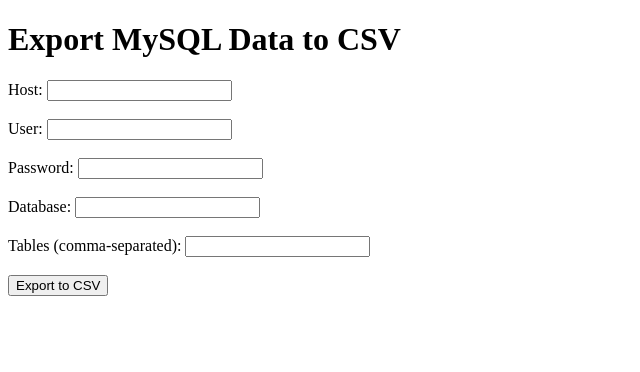
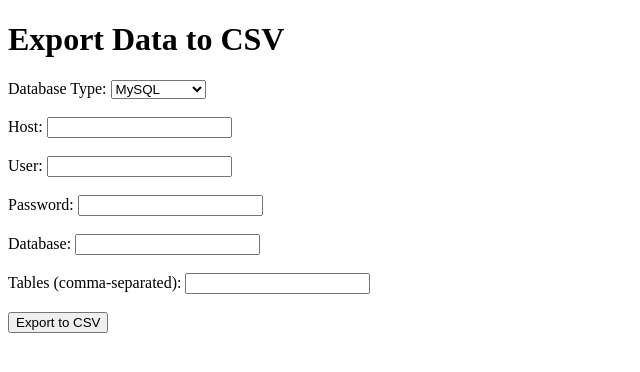
Before and after one commit to srikantsingh673/DataMate, a Flask app: page /export in a window 1280 px wide. Shown: the top 372 px of the page, without its empty margins (0-640 px from the left). Run offline with Flask 3, Linux system fonts and the light colour scheme; some libraries are stand-ins or nearby versions.

Commit message:
app.py upgraded for supporting postgres

```diff
--- a/app.py
+++ b/app.py
@@ -1,21 +1,33 @@
 from flask import Flask, render_template, request, jsonify
 from flask.views import MethodView
+import pandas as pd
 import pymysql
-import pandas as pd
+import psycopg2
 import os
+
 
 app = Flask(__name__)
 
-def get_db_connection():
+def get_db_connection(db_type):
     """
-    Establish a database connection.
+    Establish a database connection based on the selected database type.
     """
-    return pymysql.connect(
-        host=request.form.get('host'),
-        user=request.form.get('user'),
-        password=request.form.get('password'),
-        database=request.form.get('database')
-    )
+    if db_type == 'mysql':
+        return pymysql.connect(
+            host=request.form.get('host'),
+            user=request.form.get('user'),
+            password=request.form.get('password'),
+            database=request.form.get('database')
+        )
+    elif db_type == 'postgres':
+        return psycopg2.connect(
+            host=request.form.get('host'),
+            user=request.form.get('user'),
+            password=request.form.get('password'),
+            dbname=request.form.get('database')
+        )
+    else:
+        raise ValueError("Unsupported database type")
 
 class DashboardAPI(MethodView):
     def get(self):
@@ -27,11 +39,12 @@
 
     def post(self):
         try:
+            db_type = request.form.get('db_type')  # Get the database type from the form
             tables = [table.strip() for table in request.form.get('tables').split(',')]
             output_directory = './exported_files'
             os.makedirs(output_directory, exist_ok=True)
 
-            with get_db_connection() as connection:
+            with get_db_connection(db_type) as connection:
                 for table in tables:
                     query = f"SELECT * FROM {table}"
                     df = pd.read_sql(query, connection)
@@ -50,6 +63,7 @@
 
     def post(self):
         try:
+            db_type = request.form.get('db_type')
             table_name = request.form.get('table_name')
             csv_file = request.files['csv_file']
             df = pd.read_csv(csv_file)
@@ -62,24 +76,47 @@
                 for column in df.columns
             }, inplace=True)
 
-            with get_db_connection() as connection:
+            with get_db_connection(db_type) as connection:
                 cursor = connection.cursor()
-                cursor.execute(f"SHOW TABLES LIKE '{table_name}'")
-                if not cursor.fetchone():
-                    # Create table if it doesn't exist
-                    column_definitions = [
-                        f"`{col}` {self._get_column_type(df[col])}"
-                        for col in df.columns
-                    ]
-                    create_table_query = f"CREATE TABLE `{table_name}` ({', '.join(column_definitions)})"
-                    cursor.execute(create_table_query)
 
-                # Insert data into the table
-                columns = ', '.join([f"`{col}`" for col in df.columns])
-                placeholders = ', '.join(['%s'] * len(df.columns))
-                insert_query = f"INSERT INTO `{table_name}` ({columns}) VALUES ({placeholders})"
-                data_to_insert = [tuple(x) for x in df.to_numpy()]
-                cursor.executemany(insert_query, data_to_insert)
+                # Check if the table exists
+                if db_type == 'mysql':
+                    cursor.execute(f"SHOW TABLES LIKE '{table_name}'")
+                    if not cursor.fetchone():
+                        # Create table if it doesn't exist
+                        column_definitions = [
+                            f'`{col}` {self._get_column_type(df[col], db_type)}'
+                            for col in df.columns
+                        ]
+                        create_table_query = f'CREATE TABLE `{table_name}` ({", ".join(column_definitions)})'
+                        cursor.execute(create_table_query)
+
+                    # Insert data into the table
+                    columns = ', '.join([f'`{col}`' for col in df.columns])
+                    placeholders = ', '.join(['%s'] * len(df.columns))
+                    insert_query = f'INSERT INTO `{table_name}` ({columns}) VALUES ({placeholders})'
+                    data_to_insert = [tuple(x) for x in df.to_numpy()]
+                    cursor.executemany(insert_query, data_to_insert)
+
+                elif db_type == 'postgres':
+                    # Ensure the table does not exist before creating it
+                    cursor.execute(f"SELECT to_regclass('{table_name}')")
+                    if cursor.fetchone()[0] is None:
+                        # Create table if it doesn't exist
+                        column_definitions = [
+                            f'"{col}" {self._get_column_type(df[col], db_type)}'
+                            for col in df.columns
+                        ]
+                        create_table_query = f'CREATE TABLE "{table_name}" ({", ".join(column_definitions)})'
+                        cursor.execute(create_table_query)
+
+                    # Insert data into the table
+                    columns = ', '.join([f'"{col}"' for col in df.columns])
+                    placeholders = ', '.join(['%s'] * len(df.columns))
+                    insert_query = f'INSERT INTO "{table_name}" ({columns}) VALUES ({placeholders})'
+                    data_to_insert = [tuple(x) for x in df.to_numpy()]
+                    cursor.executemany(insert_query, data_to_insert)
+
                 connection.commit()
 
             return jsonify({"message": "CSV data migrated successfully", "status": "success"}), 200
@@ -87,17 +124,20 @@
         except Exception as e:
             return jsonify({"message": str(e), "status": "error"}), 500
 
-    def _get_column_type(self, series):
+    def _get_column_type(self, series, db_type):
         """
         Determine SQL data type based on pandas Series dtype.
         """
-
         if pd.api.types.is_numeric_dtype(series):
-            return 'DOUBLE'
+            return 'DOUBLE' if db_type == 'mysql' else 'DOUBLE PRECISION'
         elif pd.api.types.is_datetime64_any_dtype(series):
-            return 'DATETIME'
+            return 'DATETIME' if db_type == 'mysql' else 'TIMESTAMP'
+        elif pd.api.types.is_bool_dtype(series):
+            return 'BOOLEAN'
         else:
             return 'VARCHAR(255)'
+
+
 
 # Register the views
 app.add_url_rule('/', view_func=DashboardAPI.as_view('dashboard'))
--- a/templates/export.html
+++ b/templates/export.html
@@ -3,11 +3,17 @@
 <head>
     <meta charset="UTF-8">
     <meta name="viewport" content="width=device-width, initial-scale=1.0">
-    <title>Export MySQL Data to CSV</title>
+    <title>Export Data to CSV</title>
 </head>
 <body>
-    <h1>Export MySQL Data to CSV</h1>
+    <h1>Export Data to CSV</h1>
     <form action="/export" method="post">
+        <label for="db_type">Database Type:</label>
+        <select id="db_type" name="db_type" required>
+            <option value="mysql">MySQL</option>
+            <option value="postgres">PostgreSQL</option>
+        </select><br><br>
+
         <label for="host">Host:</label>
         <input type="text" id="host" name="host" required><br><br>
 
--- a/templates/migrate.html
+++ b/templates/migrate.html
@@ -8,6 +8,12 @@
 <body>
     <h1>Migrate CSV to Database</h1>
     <form action="/migrate" method="post" enctype="multipart/form-data">
+        <label for="db_type">Database Type:</label>
+        <select id="db_type" name="db_type" required>
+            <option value="mysql">MySQL</option>
+            <option value="postgres">PostgreSQL</option>
+        </select><br><br>
+
         <label for="host">Host:</label>
         <input type="text" id="host" name="host" required><br><br>
 
```
Also changed, not shown: templates/index.html (+8 -2 lines).
